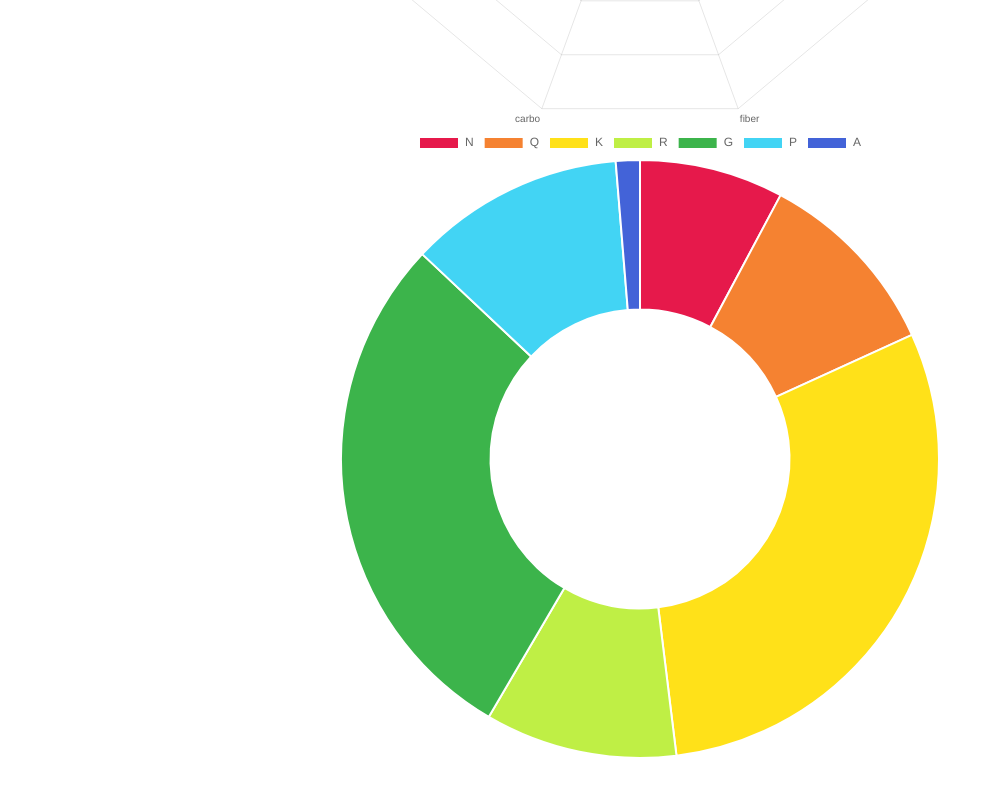
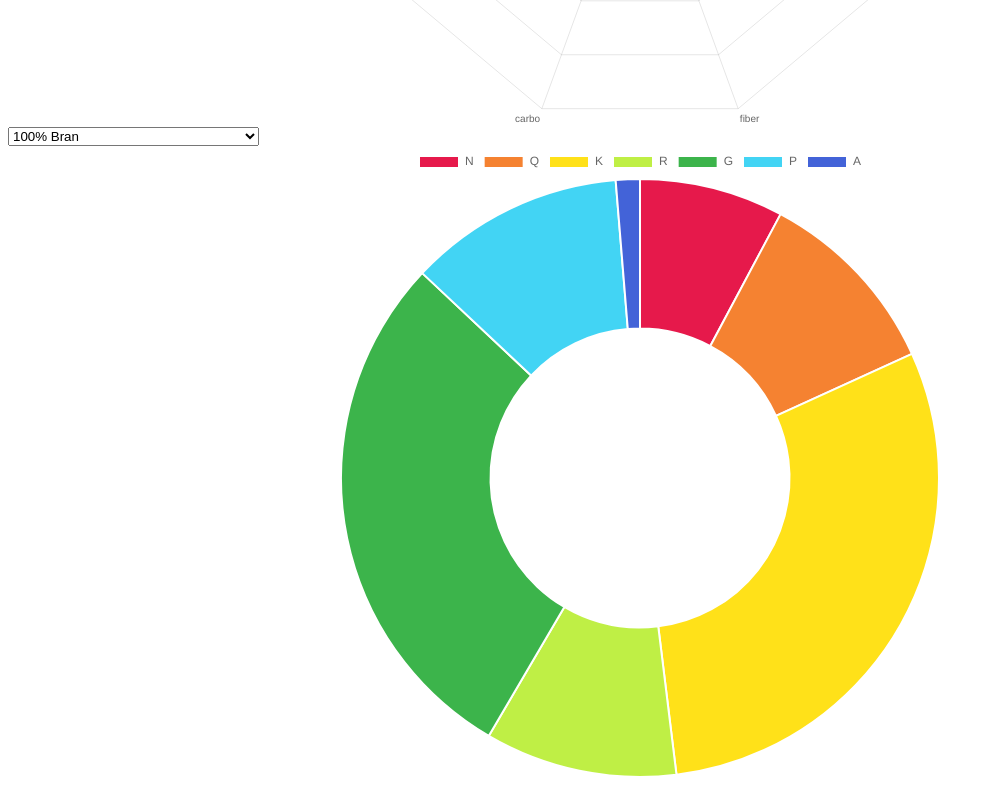
Before and after one commit to Make-School-FEW-2-5/cereal, a plain HTML site: page index.html in a window 1280 px wide. Shown: the part 1166-1952 px from the top of the page, without its empty margins (0-993 px from the left). Drawn offline with nearby package versions, Linux system fonts and the light colour scheme.

Commit message:
Add choice to radar chart

```diff
--- a/index.html
+++ b/index.html
@@ -12,7 +12,7 @@
   <canvas id="scatter"></canvas>
   <div id="scatterButtons"></div>
   <canvas id="radar"></canvas>
-  <div id="radarButtons"></div>
+  <select id="radarSelect"></select>
   <canvas id="doughnut"></canvas>
 
 <script src="https://cdn.jsdelivr.net/npm/chart.js@2.8.0"></script>
--- a/index.js
+++ b/index.js
@@ -99,6 +99,22 @@ const myRadarChart = new Chart(radar, {
   }
 });
 
+const radarSelect = document.getElementById('radarSelect');
+data.forEach((cereal, index) => {
+  const node = document.createElement("option");
+  node.value = index;
+  node.innerHTML = cereal.name
+  radarSelect.appendChild(node)
+});
+
+radarSelect.onchange = () => {
+  const index = radarSelect.options[radarSelect.selectedIndex].value
+  myRadarChart.data.datasets[0].label =  index;
+  myRadarChart.data.datasets[0].data = cerealKeys.map(key => data[index][key])
+  myRadarChart.update()
+}
+
+
 const doughnut = document.getElementById('doughnut').getContext('2d');
 
 const doughData = data.reduce((obj, cereal) => {
```
